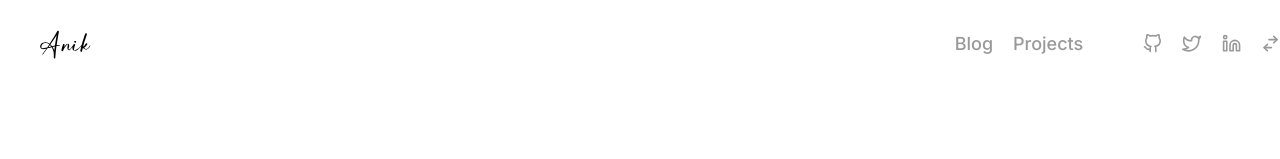
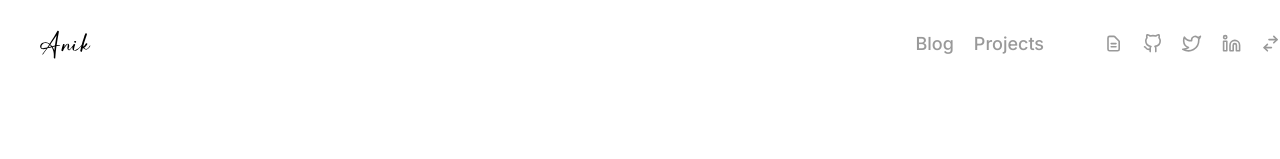
Before and after one commit to heyanik/myportfolio, a React (Create React App) app: page / in a window 1280 px wide. Shown: the top 159 px of the page. Built offline with nearby package versions, Linux system fonts and the light colour scheme.

Commit message:
adding resume download button

```diff
--- a/src/components/Header.js
+++ b/src/components/Header.js
@@ -4,6 +4,7 @@ import { Link } from "react-router-dom";
 import { FiGithub, FiTwitter, FiLinkedin } from "react-icons/fi";
 import { RiArticleLine, RiLightbulbLine } from "react-icons/ri";
 import { TbSwitchHorizontal } from "react-icons/tb";
+import { HiOutlineDocumentText } from "react-icons/hi";
 
 const Header = () => {
   React.useEffect(() => {
@@ -79,7 +80,23 @@ const Header = () => {
           </Link>
           <a
             className="icon-hide-mb"
-            href="https://github.com/anikdaspartha58"
+            target="blank"
+            href="./assets/resume-of-anik.pdf"
+            download
+          >
+            <HiOutlineDocumentText
+              style={{
+                height: "19.19px",
+                width: "19.19px",
+                marginTop: "5px",
+                color: "#555555;",
+              }}
+            />
+          </a>
+
+          <a
+            className="icon-hide-mb"
+            href="https://github.com/heyanik"
             target="blank"
           >
             <FiGithub
```
Also changed, not shown: 1 other file (tests, documents, lock files or other folders).
